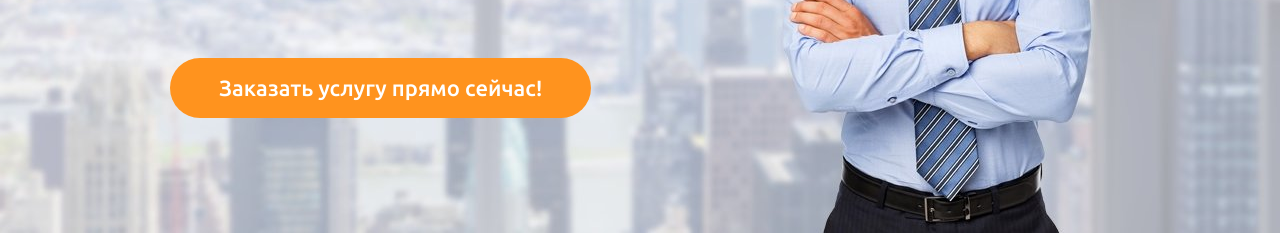
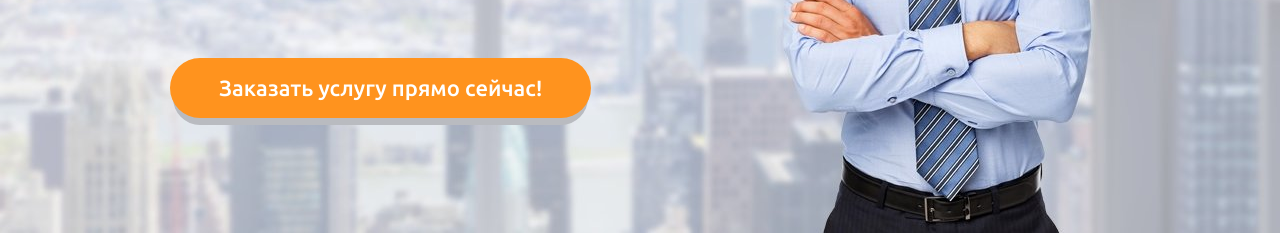
Before and after one commit to Roman2444/businesExpert_test, a website: page index.html in a window 1280 px wide. Shown: the part 476-711 px from the top of the page. Drawn offline with Linux system fonts and the light colour scheme.

Commit message:
added box-shadow

```diff
--- a/css/style.css
+++ b/css/style.css
@@ -190,6 +190,7 @@ body {
     align-items: center;
     text-align: center;
     padding: 5px 49px;
+    box-shadow: 0px 10px 0px -3px rgba(185, 187, 192, 1);
 
 }
 
```
